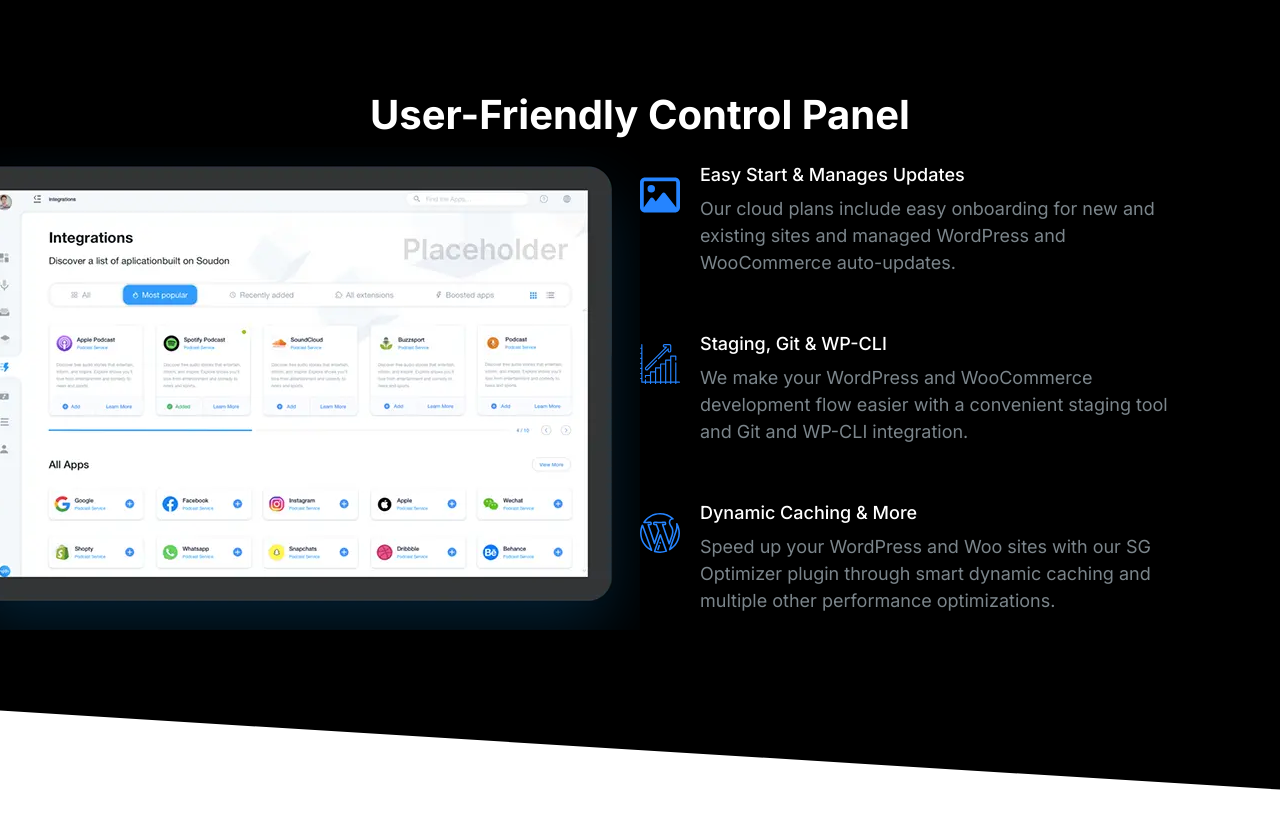
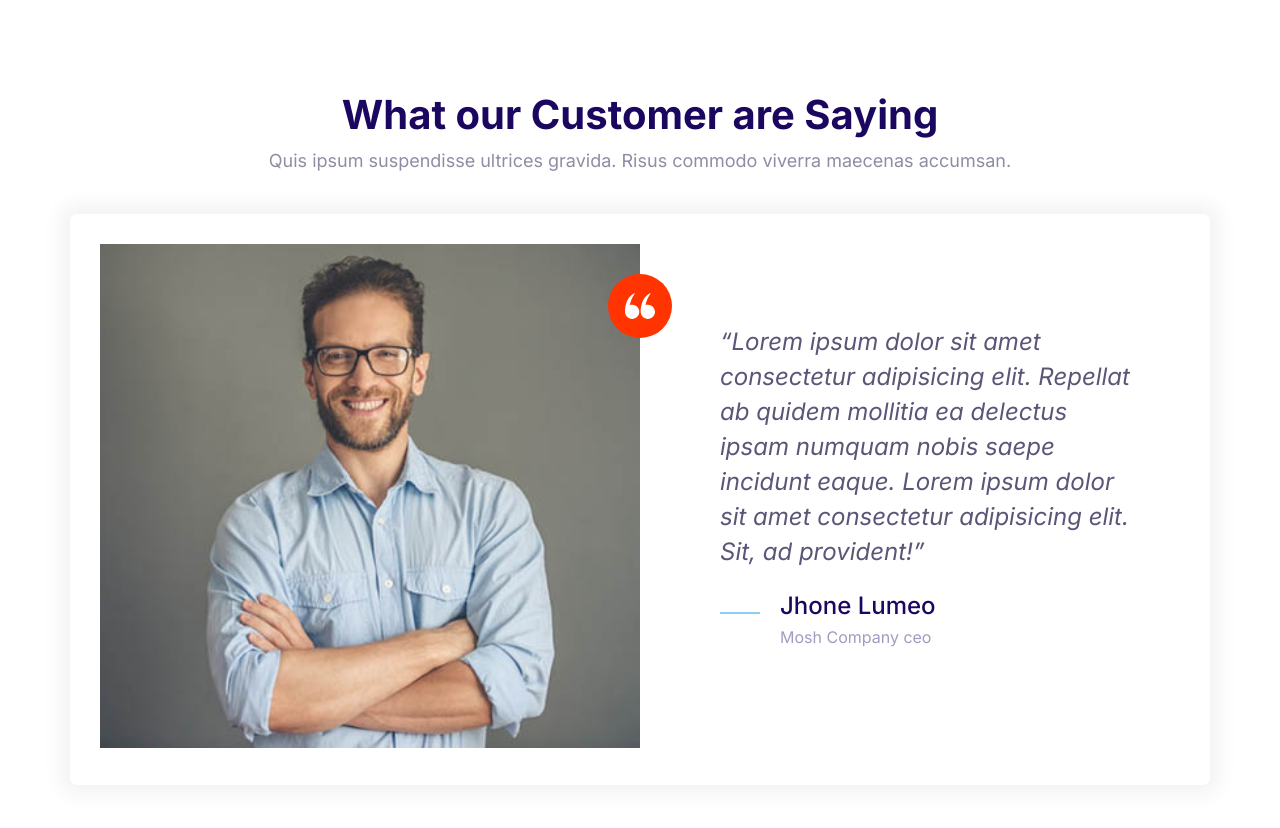
Before and after one commit to tahadrago/moshify, a plain HTML site: page project/index.html in a window 1280 px wide. Before the commit the page ends 800 px from the top, so only its background shows below. Drawn offline with Linux system fonts and the light colour scheme.

Commit message:
making testimonial block.

```diff
--- a/project/css/styles.css
+++ b/project/css/styles.css
@@ -517,6 +517,7 @@ a{
 }
 .block__header{
     text-align: center;
+    margin-bottom: 4rem;
 }
 .block__heading{
     margin-top: 0;
--- a/project/index.html
+++ b/project/index.html
@@ -11,56 +11,42 @@
     <link rel="stylesheet" href="css/styles.css">
 </head>
 <body>
-    <section class="block block--dark block--skewed-right block-showcase">
+    <section class="block">
         <header class="block__header">
-            <h2>User-Friendly Control Panel</h2>
+            <h2>What our Customer
+                are Saying</h2>
+            <p>Quis ipsum suspendisse ultrices gravida.
+                Risus commodo viverra maecenas accumsan.</p>
         </header>
-        <div class="container grid grid--cols-2">
-            <picture class="block-showcase__img">
-                <source type="image/webp" srcset="images/ipad.webp 1x, images/ipad@2x.webp 2x">
-                <source type="image/png" srcset="images/ipad.png 1x, images/ipad@2x.png 2x">
-                <img src="images/ipad.png" alt="">
-            </picture>
-            <ul class="list">
-                <li>
+        <div class="container">
+            <div class="card testimonial">
+                <div class="grid grid--cols-2">
+                    <div class="testimonial__image">
+                        <img src="images/testimonial.jpg" alt="A happy, smiling customer">
+                        <span class="icon-container icon-container--accent">
+                            <svg class="icon--small icon--white">
+                                <use xlink:href="images/sprite.svg#quotes"></use>
+                            </svg>
+                        </span>
+                    </div>
+                    <blockquote class="quote">
+                        <p class="quote__text">Lorem ipsum dolor sit amet consectetur adipisicing elit. Repellat ab quidem mollitia ea delectus ipsam numquam nobis saepe incidunt eaque. Lorem ipsum dolor sit amet consectetur adipisicing elit. Sit, ad provident!</p>
+                        <footer>
                             <div class="media">
                                 <div class="media__image">
-                            <svg class="icon icon--primary" xmlns="http://www.w3.org/2000/svg" viewBox="0 0 512 512"><path d="M448 80c8.8 0 16 7.2 16 16l0 319.8-5-6.5-136-176c-4.5-5.9-11.6-9.3-19-9.3s-14.4 3.4-19 9.3L202 340.7l-30.5-42.7C167 291.7 159.8 288 152 288s-15 3.7-19.5 10.1l-80 112L48 416.3l0-.3L48 96c0-8.8 7.2-16 16-16l384 0zM64 32C28.7 32 0 60.7 0 96L0 416c0 35.3 28.7 64 64 64l384 0c35.3 0 64-28.7 64-64l0-320c0-35.3-28.7-64-64-64L64 32zm80 192a48 48 0 1 0 0-96 48 48 0 1 0 0 96z"/></svg>
-                        </div>
-                        <div class="media__body">
-                            <h3 class="media__title">Easy Start & Manages Updates</h3>
-                            <p>Our cloud plans include easy onboarding for new and existing sites and managed WordPress and WooCommerce auto-updates. </p>
-                        </div>
-                    </div>
-                </li>
-                <li>
-                    <div class="media">
-                        <div class="media__image">
-                            <svg class="icon icon--primary">
-                                <use xlink:href="images/sprite.svg#growth"></use>
+                                    <svg class="icon icon--primary quote__line">
+                                        <use xlink:href="images/sprite.svg#line"></use>
                                     </svg>
                                 </div>
                                 <div class="media__body">
-                            <h3 class="media__title">Staging, Git & WP-CLI</h3>
-                            <p>We make your WordPress and WooCommerce development flow easier with a convenient staging tool and Git and WP-CLI integration.</p>
+                                    <h3 class="media__title quote__author">Jhone Lumeo</h3>
+                                    <p class="quote__organization">Mosh Company ceo</p>
                                 </div>
                             </div>
-                </li>
-                <li>
-                    <div class="media">
-                        <div class="media__image">
-                            <svg class="icon icon--primary">
-                                <use xlink:href="images/sprite.svg#wordpress"></use>
-                            </svg>
-                        </div>
-                        <div class="media__body">
-                            <h3 class="media__title">Dynamic Caching & More</h3>
-                            <p>Speed up your WordPress and Woo sites with our SG
-                                Optimizer plugin through smart dynamic caching and multiple other performance optimizations.</p>
+                        </footer>
+                    </blockquote>
                 </div>
             </div>
-                </li>
-            </ul>
         </div>
     </section>
     <script src="main.js"></script>
```
Also changed, not shown: project/Components/testimonial-block.html (added, +38 -0 lines). Lines whose indentation alone changed are shown as unchanged.
